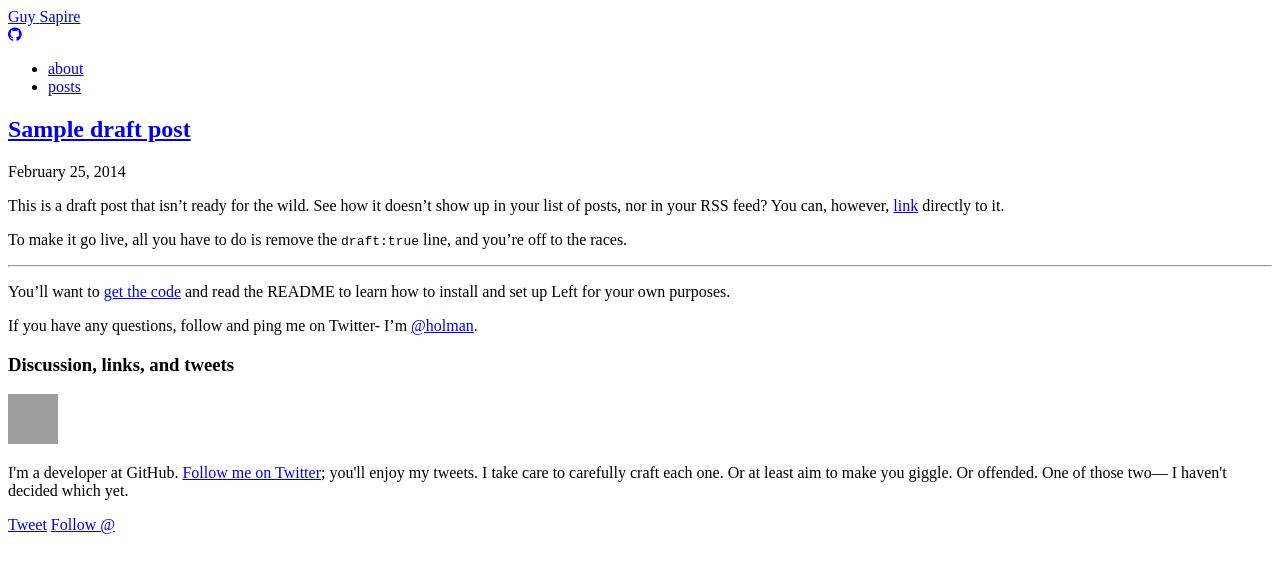
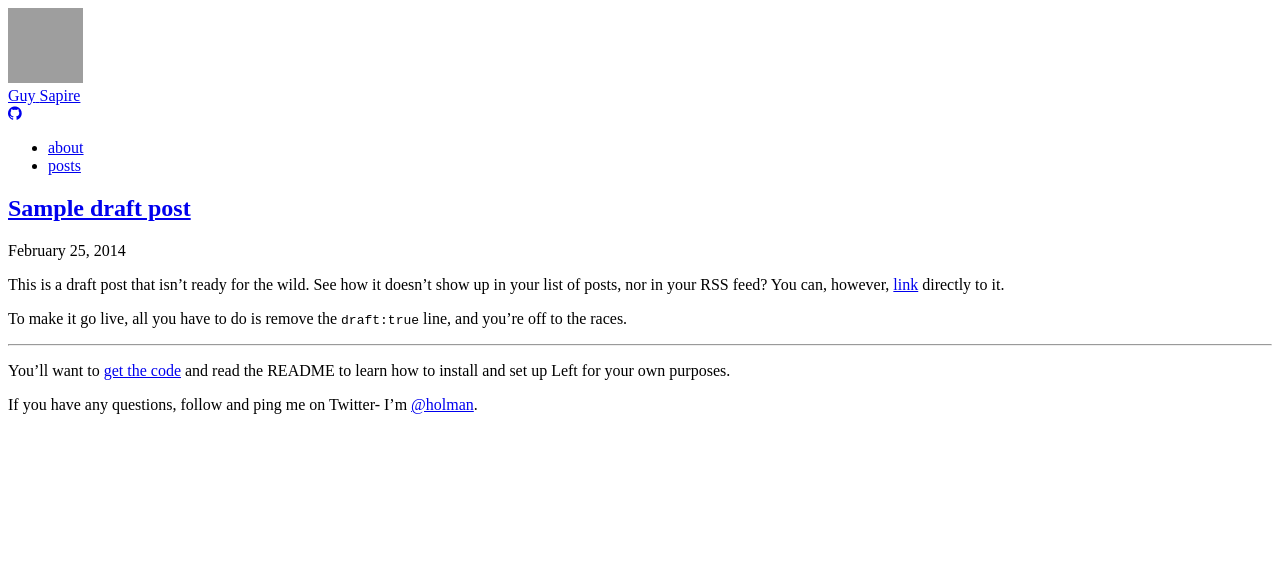
Before and after one commit to GuySa/GuySa.github.io, a Jekyll site: the page built from _posts/2014-02-25-draft.markdown, in a window 1280 px wide. Shown: the top 573 px of the page. Built offline with Jekyll 4.4.1, drawn with Linux system fonts in a browser that asks for light colours; nearby versions of some CDN libraries; comment, search, counter and statistics services are not loaded; grey boxes are pictures that could not be loaded.

Commit message:
Add avatar and remove stubs

```diff
--- a/_includes/sidebar.html
+++ b/_includes/sidebar.html
@@ -1,4 +1,8 @@
 <section class="sidebar">
+  <a href="/" aria-label="Avatar">
+    <img src="{{ site.github.owner_gravatar_url }}?s=150" height="75" width="75" class="avatar" />
+  </a>
+
   <section class="name">
     <a href="/">
       <span id="fname">{{ site.name|split:' '|first }}</span>
--- a/_layouts/post.html
+++ b/_layouts/post.html
@@ -13,23 +13,4 @@ layout: layout
 
   {{ content }}
 
-  <!-- TODO: bio here -->
-  <section class="meta">
-    <h3>Discussion, links, and tweets</h3>
-    <section class="copy">
-      <a href="https://twitter.com/{{ site.twitter }}" target="_blank">
-        <img src="{{ site.github.owner_gravatar_url }}?s=142" height="50" width="50" />
-      </a>
-
-      <p>
-        I'm a developer at GitHub. <a href="https://twitter.com/{{ site.twitter }}" target="_blank">Follow me on Twitter</a>;
-        you'll enjoy my tweets. I take care to carefully craft each one. Or at least aim to make
-        you giggle. Or offended. One of those two&mdash; I haven't decided which yet.
-      </p>
-
-      <a href="http://twitter.com/share" class="twitter-share-button" data-count="none" data-via="{{ site.twitter }}">Tweet</a>
-      <a href="http://twitter.com/{{ site.twitter }}" class="twitter-follow-button" data-show-count="false">Follow @{{ site.twitter }}</a>
-      <script src="http://platform.twitter.com/widgets.js" type="text/javascript"></script>
-    </section>
-  </section>
 </section>
```
